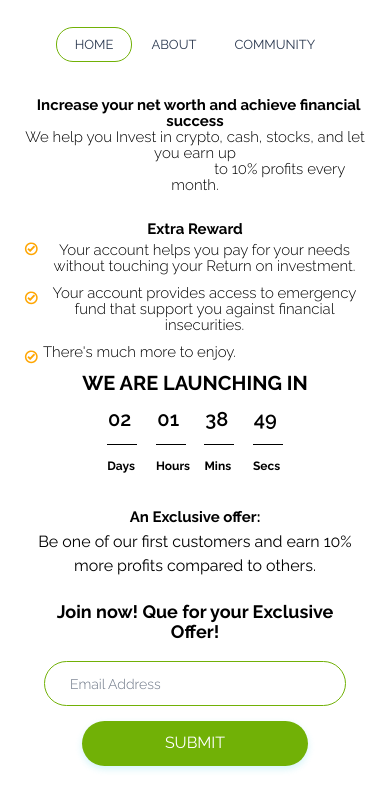
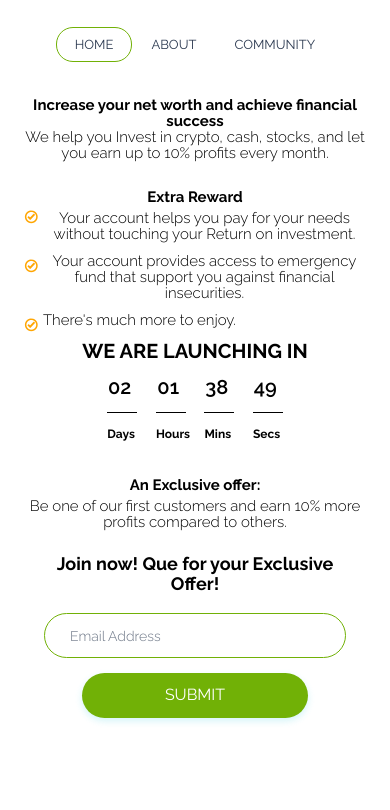
Before and after one commit to CodaBae/GLOBFINANCIAL, a plain HTML site: page index.html in a window 390 px wide. Shown: the part 76-886 px from the top of the page. Drawn offline with Linux system fonts and the light colour scheme; files whose address does not match are found by name.

Commit message:
first commit

```diff
--- a/css/style.css
+++ b/css/style.css
@@ -1506,7 +1506,7 @@ body::before {
     font-weight: 300;
     font-size: 15px;
     line-height: 16px;
-    white-space: pre-wrap  !important;
+    white-space: normal !important;
 }
 }
 
--- a/index.html
+++ b/index.html
@@ -113,7 +113,7 @@
                                             </div>
 
                                             <p class=text-light1> <strong>An Exclusive offer:</strong> </p>
-                                            <p class=>  Be one of our first customers and earn 10%
+                                            <p class=text-light>  Be one of our first customers and earn 10%
                                                 more profits compared
                                                 to others. </p>
 
```
